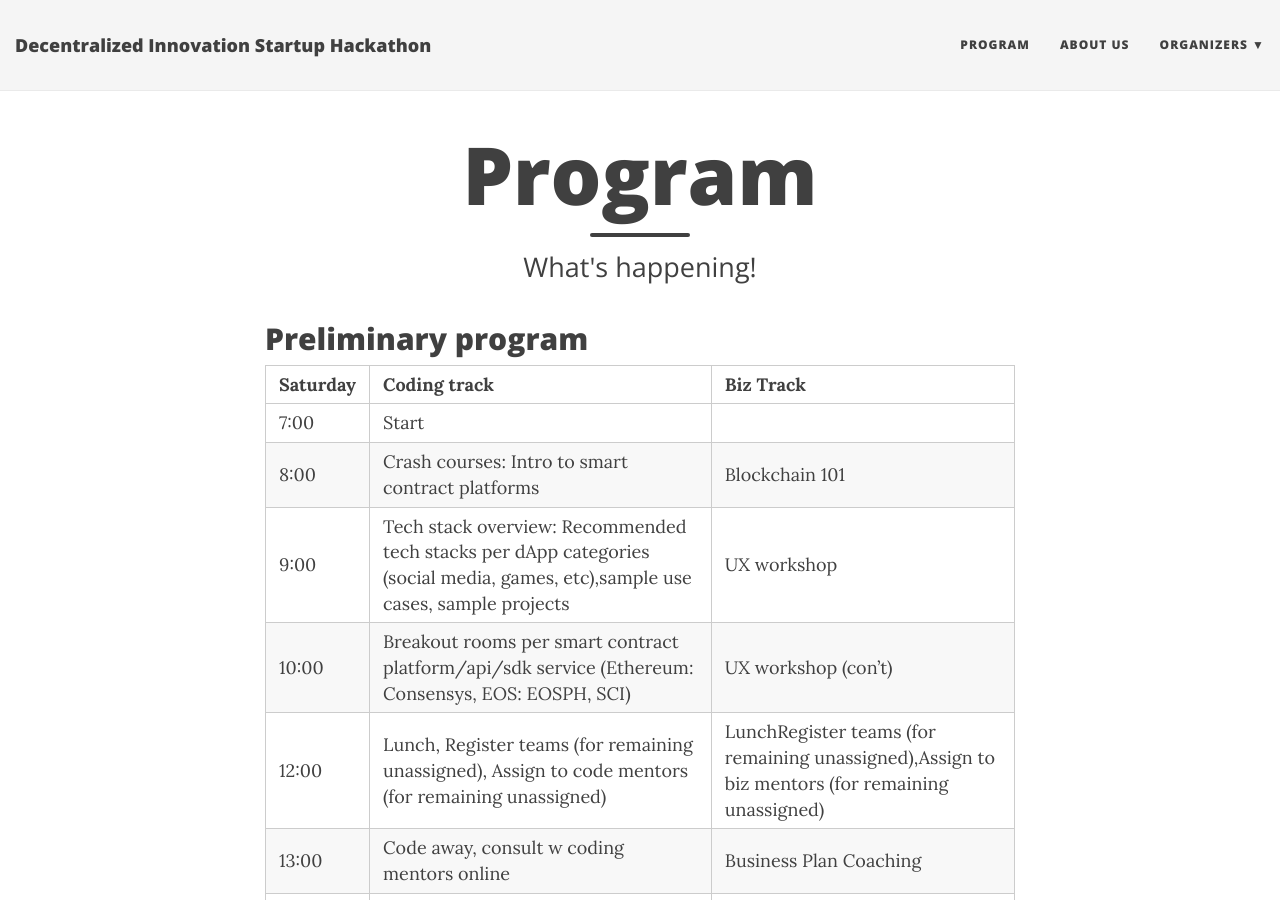
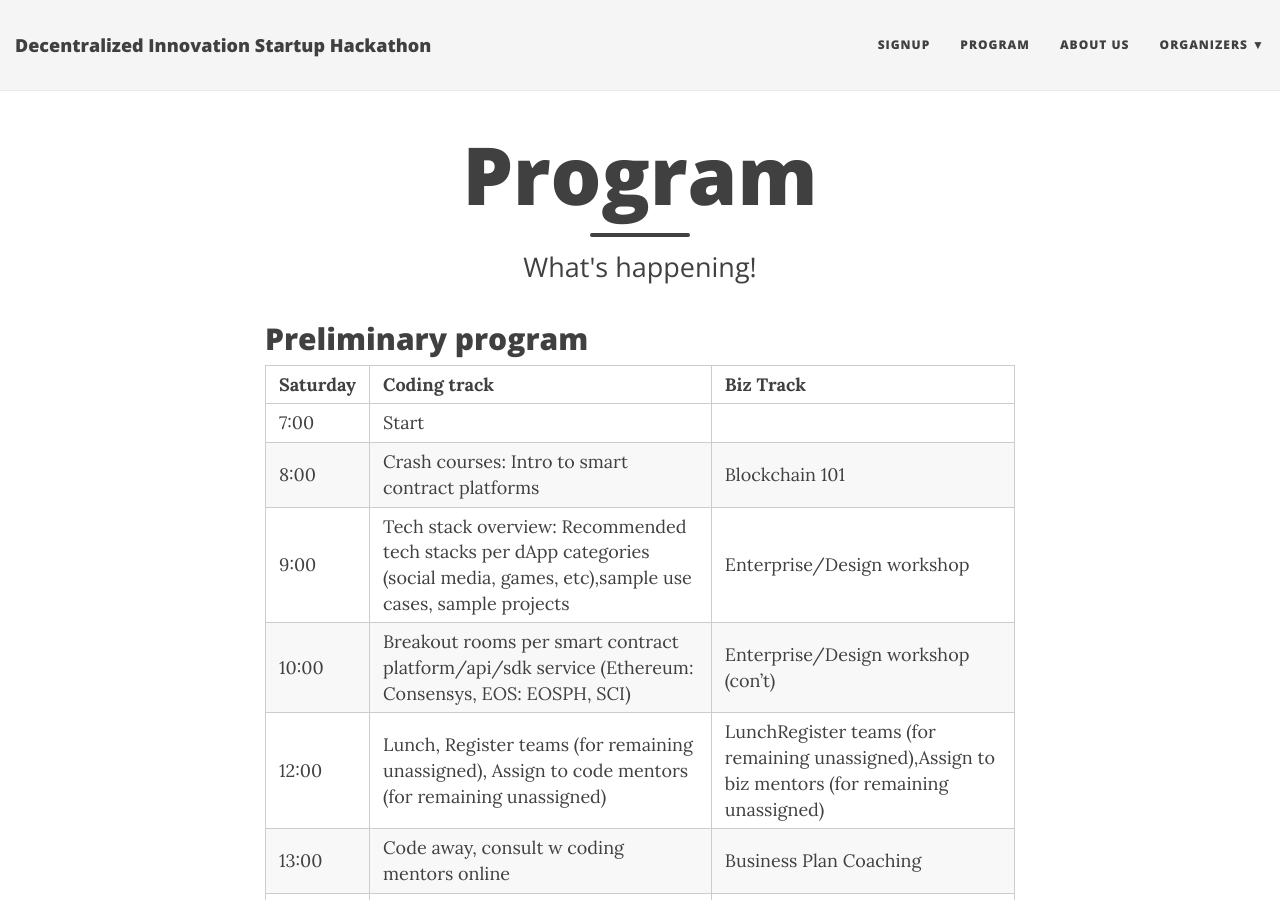
Before and after one commit to dish-event/dish-event, a Jekyll site: the page built from program.md, in a window 1280 px wide and 900 px high. Built offline with Jekyll 4.4.1, drawn with Linux system fonts in a browser that asks for light colours; nearby versions of some CDN libraries.

Commit message:
program update

```diff
--- a/_config.yml
+++ b/_config.yml
@@ -24,6 +24,7 @@ description: Decentralized Innovation Startup Hackathon
 # List of links in the navigation bar
 navbar-links:
   # News: "news"
+  Signup: "https://dish2018.typeform.com/to/DQ1piM"
   Program: "program"
   About Us: "aboutus"
   Organizers:
--- a/program.md
+++ b/program.md
@@ -10,8 +10,8 @@ subtitle: What's happening!
 |----------------------	|-------------------------------------------------------------------------------------------------------------------------------	|-------------------------------------------------------------------------------------------------	|
 | 7:00                 	| Start                                                                                                                         	|                                                                                                 	|
 | 8:00                 	| Crash courses: Intro to smart contract platforms                                                                              	| Blockchain 101                                                                                  	|
-| 9:00                 	| Tech stack overview: Recommended tech stacks per dApp categories (social media, games, etc),sample use cases, sample projects 	| UX workshop                                                                                     	|
-| 10:00                	| Breakout rooms per smart contract platform/api/sdk service (Ethereum: Consensys, EOS: EOSPH, SCI)                                         	| UX workshop (con’t)                                                                             	|
+| 9:00                 	| Tech stack overview: Recommended tech stacks per dApp categories (social media, games, etc),sample use cases, sample projects 	| Enterprise/Design workshop                                                                                     	|
+| 10:00                	| Breakout rooms per smart contract platform/api/sdk service (Ethereum: Consensys, EOS: EOSPH, SCI)                                         	| Enterprise/Design workshop (con’t)                                                                             	|
 | 12:00                	| Lunch, Register teams (for remaining unassigned), Assign to code mentors (for remaining unassigned)                            	| LunchRegister teams (for remaining unassigned),Assign to biz mentors (for remaining unassigned) 	|
 | 13:00                	| Code away, consult w coding mentors online                                                                                    	| Business Plan Coaching                                                                          	|
 | 18:00                	| End of general program                                                                                                        	| End of general program                                                                          	|
```
